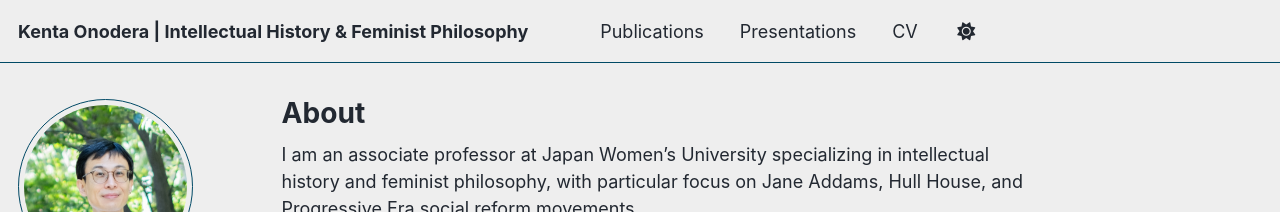
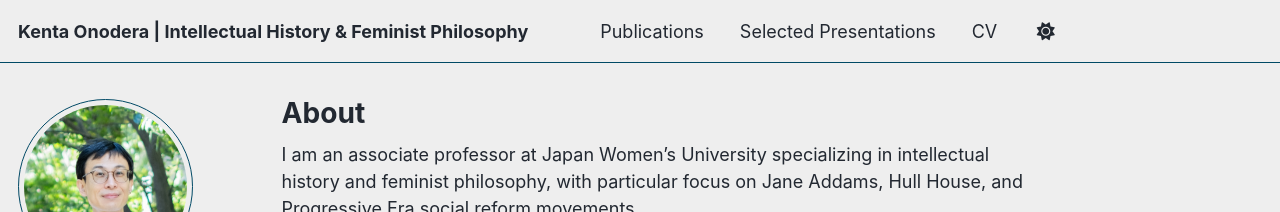
Before and after one commit to kenta-onodera/kenta-onodera.github.io, a Jekyll site: the page built from _pages/about.md, in a window 1280 px wide. Shown: the top 212 px of the page. Built offline with Jekyll 4.4.1, drawn with Linux system fonts in a browser that asks for light colours; some web fonts are replaced; a script bundle is joined from its source files by our own code; library files that are not in the unit come from our copies.

Commit message:
Update navigation.yml

```diff
--- a/_data/navigation.yml
+++ b/_data/navigation.yml
@@ -10,7 +10,7 @@
 main:
   - title: "Publications"
     url: /publications/
-  - title: "Presentations"
+  - title: "Selected Presentations"
     url: /presentations/
 #  - title: "Talks"
 #    url: /talks/
```
